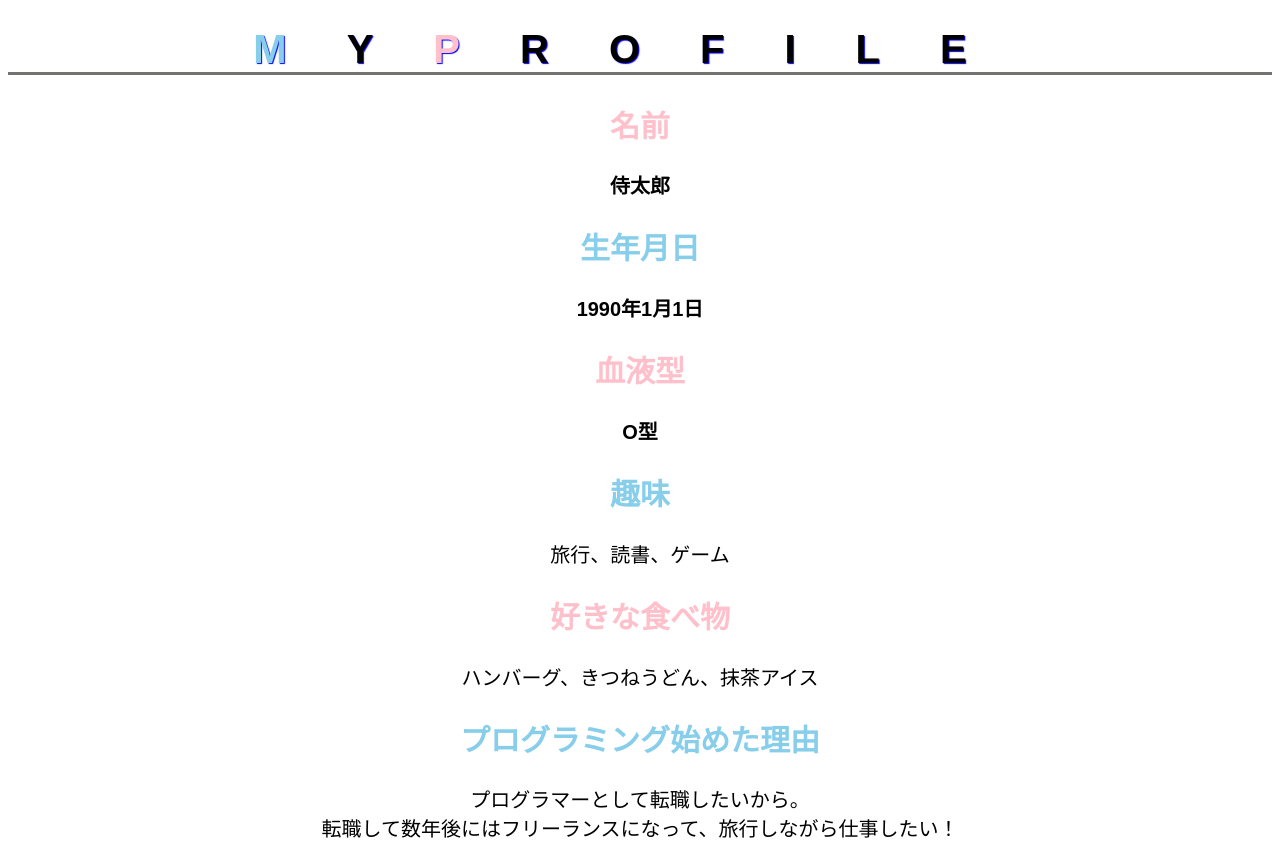
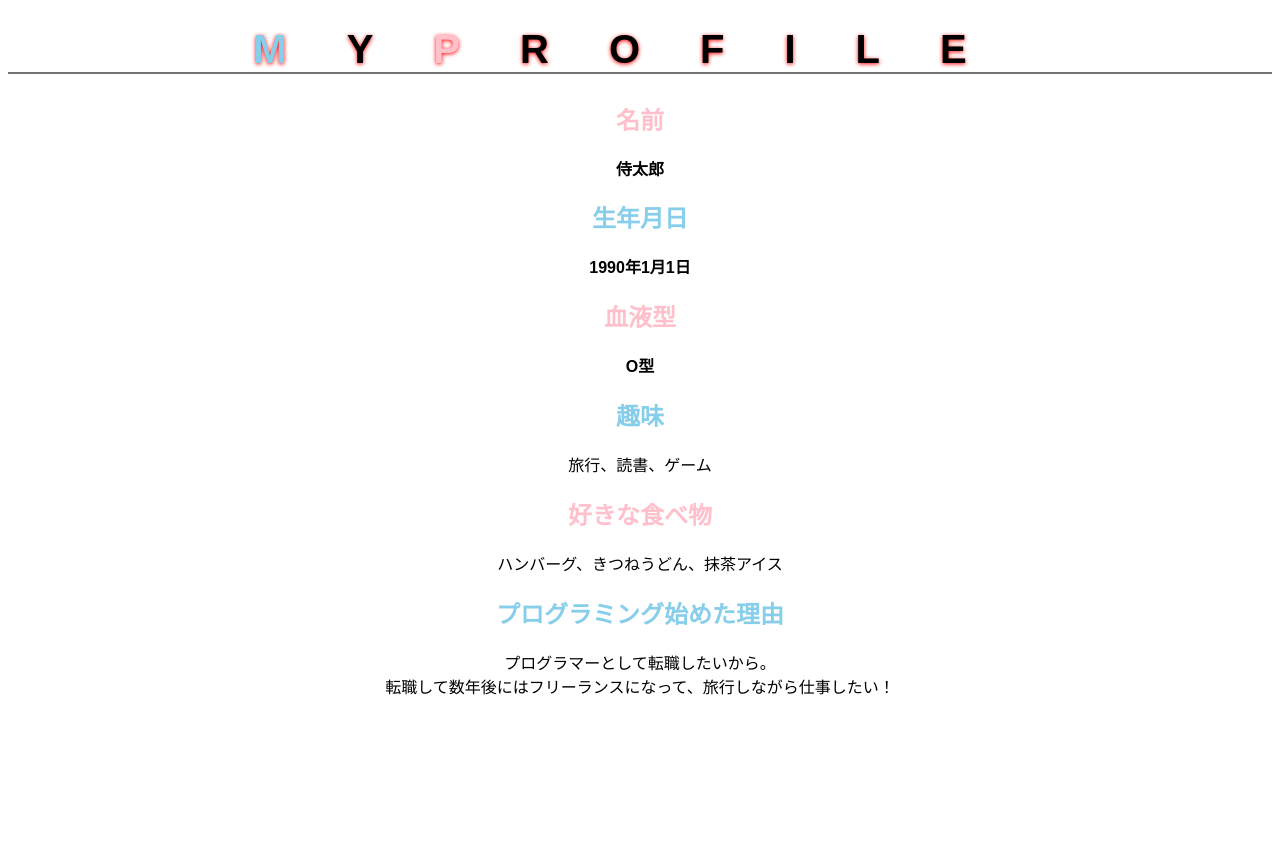
Before and after one commit to pmxsaroj/html-CSS-basic, a plain HTML site: page kadai_014/kadai_014.html in a window 1280 px wide. After the commit the page ends 800 px from the top, so only its background shows below. Drawn offline with Linux system fonts and the light colour scheme.

Commit message:
Update style.css

```diff
--- a/kadai_014/style.css
+++ b/kadai_014/style.css
@@ -1,25 +1,34 @@
 body {
 text-align:center;
 font-family:"Arial", "Meiryo", sans-serif;
+}
+: root{
 font-size:20px;
 }
 h1 {
-font-size:2em;
+font-size:40px;
 letter-spacing:1.5em;
+text-shadow: 0px 1px 4px red;
+border-bottom: solid 2px RGB(115, 115, 114);
 font-family:// <uniquifier>: Use a unique and descriptive class name
             // <weight>: Use a value from 100 to 700
+
             .josefin-sans-<uniquifier> {
               font-family: "Josefin Sans", sans-serif;
-            };
-            text-shadow: 1px 1px 1px blue;
-            border-bottom: solid 3px rgb(115, 115, 114);
+              font-optical-sizing: auto;
+              font-weight: <weight>;
+              font-style: normal;
+            }
 }
 .skyblue-color{
 color:skyblue;
 }
 .pink-color{
-color:rgb(255, 192, 203);
+color: RGB(255, 192, 203);
 }
 .i-answer{
 font-weight:bold;
 }
+p{
+font-weight: normal;
+}
```
